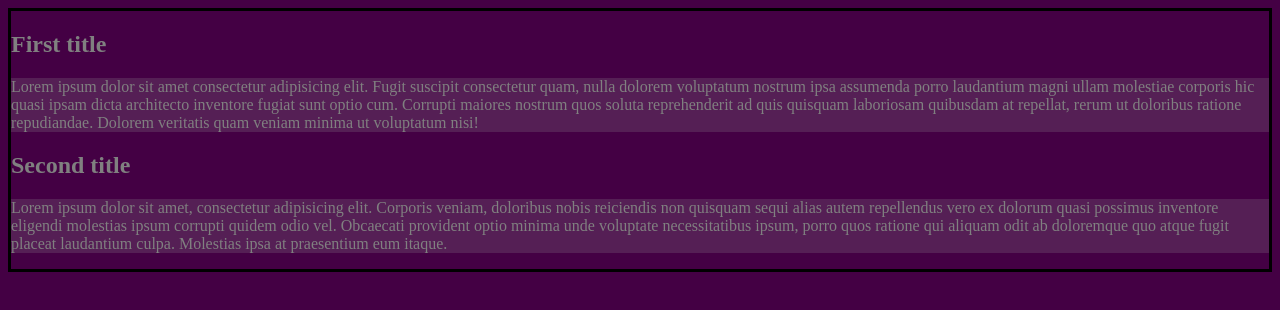
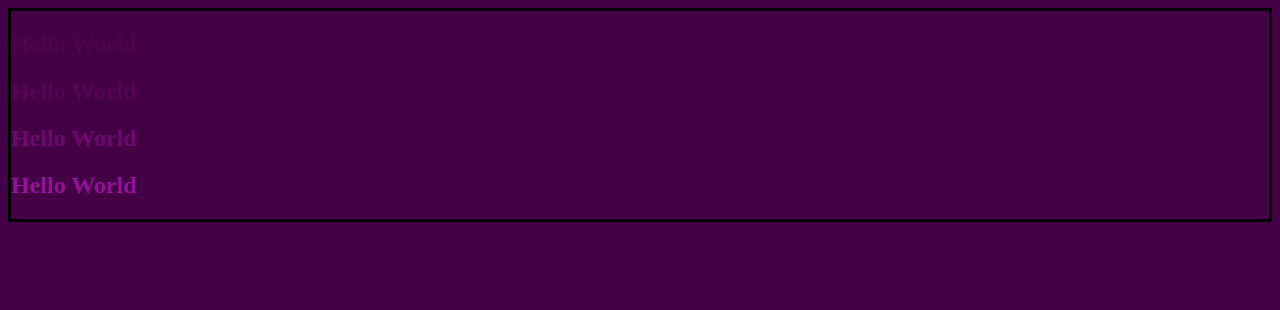
Before and after one commit to Mourud/css-practice, a plain HTML site: page index.html in a window 1280 px wide. Drawn offline with Linux system fonts and the light colour scheme.

Commit message:
testing alpha value settings in rgba

```diff
--- a/index.html
+++ b/index.html
@@ -7,31 +7,9 @@
     <link rel="stylesheet" href="styles.css" />
   </head>
   <body>
-    <div>
-      <h2>First title</h2>
-      <p>
-        Lorem ipsum dolor sit amet consectetur adipisicing elit. Fugit suscipit
-        consectetur quam, nulla dolorem voluptatum nostrum ipsa assumenda porro
-        laudantium magni ullam molestiae corporis hic quasi ipsam dicta
-        architecto inventore fugiat sunt optio cum. Corrupti maiores nostrum
-        quos soluta reprehenderit ad quis quisquam laboriosam quibusdam at
-        repellat, rerum ut doloribus ratione repudiandae. Dolorem veritatis quam
-        veniam minima ut voluptatum nisi!
-      </p>
-    </div>
-    <div class="new">
-      <h2>Second title</h2>
-      <p>
-        Lorem ipsum dolor sit amet, consectetur adipisicing elit. Corporis
-        veniam, doloribus nobis reiciendis non
-        <span> quisquam sequi alias autem repellendus vero </span>
-        ex dolorum quasi possimus inventore eligendi molestias ipsum corrupti
-        quidem odio vel.
-        <span> Obcaecati provident optio minima unde voluptate </span>
-        necessitatibus ipsum, porro quos ratione qui aliquam odit ab doloremque
-        quo atque fugit placeat laudantium culpa. Molestias ipsa at praesentium
-        eum itaque.
-      </p>
-    </div>
+    <h2 id="one">Hello World</h2>
+    <h2 id="two">Hello World</h2>
+    <h2 id="three">Hello World</h2>
+    <h2 id="four">Hello World</h2>
   </body>
 </html>
--- a/styles.css
+++ b/styles.css
@@ -4,6 +4,17 @@ body {
   border: 3px solid black;
 }
 
-p {
-    background-color: rgb(85, 31, 85);
+#one {
+  color: rgba(148, 17, 153, 0.1);
 }
+#two {
+  color: rgba(148, 17, 153, 0.2);
+}
+
+#three {
+  color: rgba(148, 17, 153, 0.5);
+}
+
+#four {
+  color: rgba(148, 17, 153, 1);
+}
```
